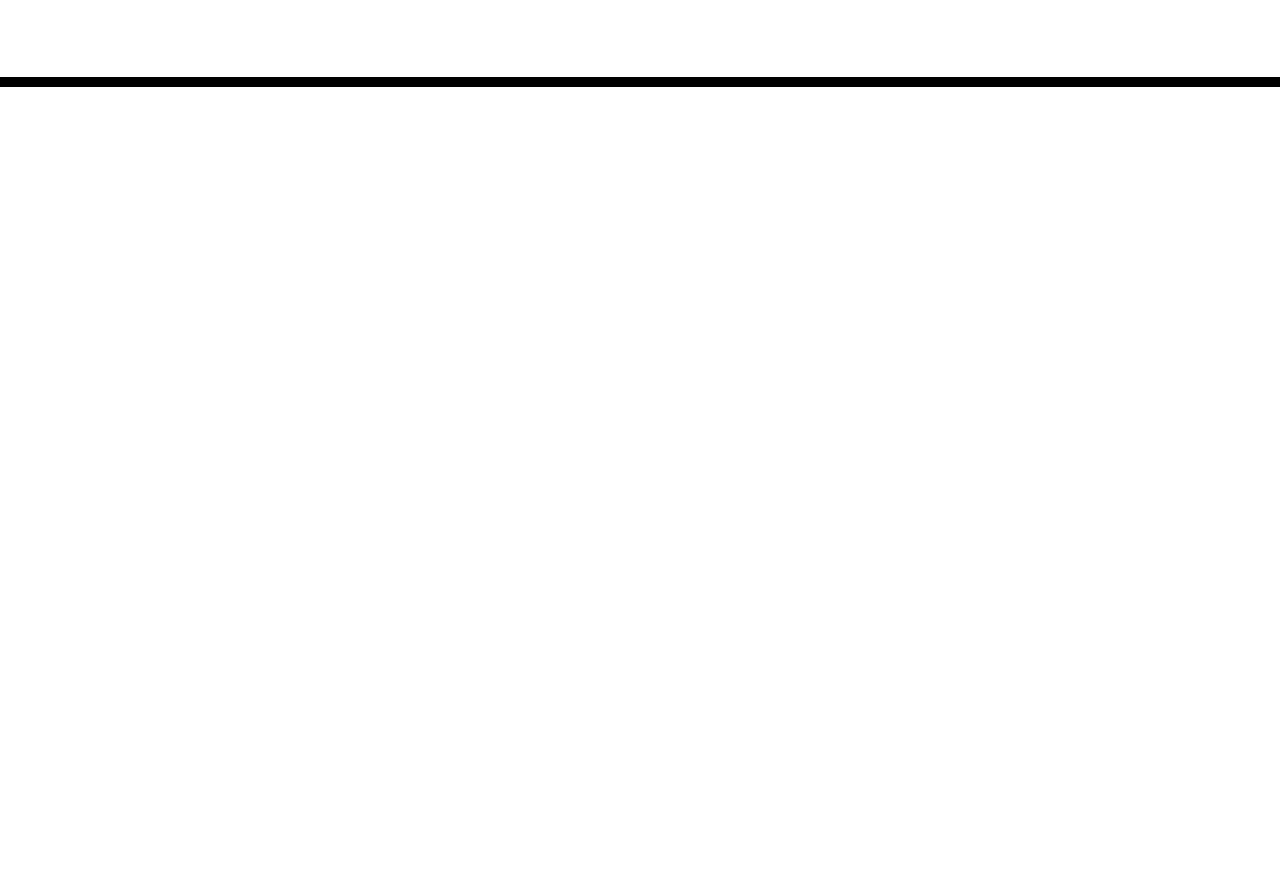
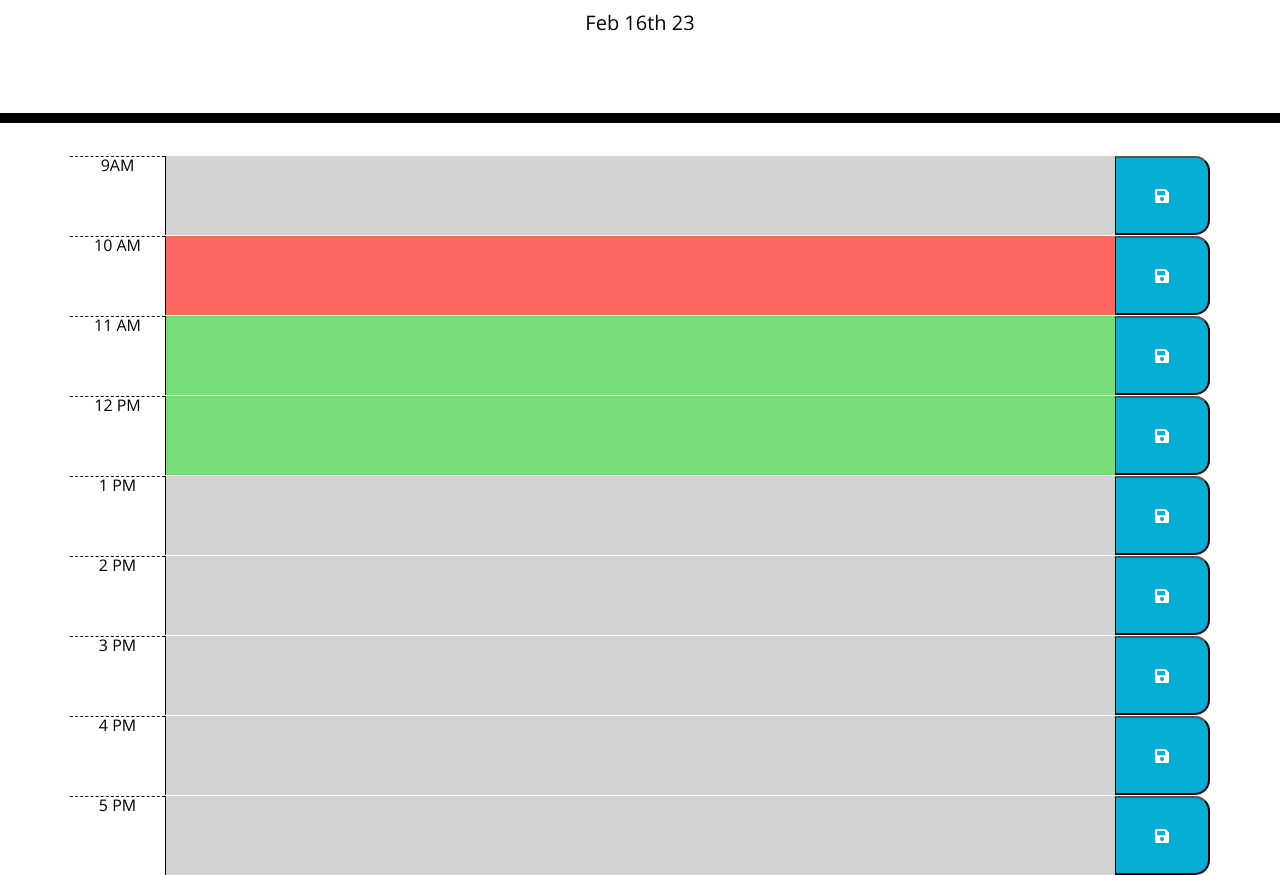
Before and after one commit to RonaldMartinez00/Scheduler, a website: page index.html in a window 1280 px wide. Shown: the part 181-1056 px from the top of the page. Before the commit the page ends 800 px from the top, so only its background shows below. Drawn offline with nearby package versions, Linux system fonts and the light colour scheme.

Commit message:
switched code from my other repo and made readme

```diff
--- a/index.html
+++ b/index.html
@@ -29,16 +29,69 @@
       <p id="currentDay" class="lead"></p>
     </header>
     <div class="container">
-        <p></p>
+      <p id="currentHour"></p>
+      <!-- Timeblocks go here -->
+      <div class="row time-block">
+        <div class="col-2 col-lg-1 hour">9AM</div>
+        <textarea class="col-8 col-lg-10 data" id="data-9"></textarea>
+        <button class="col-2 col-lg saveBtn d-flex justify-content-center align-items-center"><i class="fas fa-save"></i></button>
+      </div>
 
+      <div class="row time-block">
+        <div class="col-2 col-lg-1 hour">10 AM</div>
+        <textarea class="col-8 col-lg-10 data" id="data-10"></textarea>
+        <button class="col-2 col-lg-1 saveBtn d-flex justify-content-center align-items-center"><i class="fas fa-save"></i></button>
+      </div>
 
-      <!-- Timeblocks go here -->
+      <div class="row time-block">
+        <div class="col-2 col-lg-1 hour">11 AM</div>
+        <textarea class="col-8 col-lg-10 data" id="data-11"></textarea>
+        <button class="col-2 col-lg-1 saveBtn d-flex justify-content-center align-items-center"><i class="fas fa-save"></i></button>
+      </div>
+
+      <div class="row time-block">
+        <div class="col-2 col-lg-1 hour">12 PM</div>
+        <textarea class="col-8 col-lg-10 data" id="data-12"></textarea>
+        <button class="col-2 col-lg-1 saveBtn d-flex justify-content-center align-items-center"><i class="fas fa-save"></i></button>
+      </div>
+
+      <div class="row time-block">
+        <div class="col-2 col-lg-1 hour">1 PM</div>
+        <textarea class="col-8 col-lg-10 data" id="data-13"></textarea>
+        <button class="col-2 col-lg-1 saveBtn d-flex justify-content-center align-items-center"><i class="fas fa-save"></i></button>
+      </div>
+
+      <div class="row time-block">
+        <div class="col-2 col-lg-1 hour">2 PM</div>
+        <textarea class="col-8 col-lg-10 data" id="data-14"></textarea>
+        <button class="col-2 col-lg-1 saveBtn d-flex justify-content-center align-items-center"><i class="fas fa-save"></i></button>
+      </div>
+
+      <div class="row time-block">
+        <div class="col-2 col-lg-1 hour">3 PM</div>
+        <textarea class="col-8 col-lg-10 data" id="data-15"></textarea>
+        <button class="col-2 col-lg-1 saveBtn d-flex justify-content-center align-items-center"><i class="fas fa-save"></i></button>
+      </div>
+
+      <div class="row time-block">
+        <div class="col-2 col-lg-1 hour">4 PM</div>
+        <textarea class="col-8 col-lg-10 data" id="data-16"></textarea>
+        <button class="col-2 col-lg-1 saveBtn d-flex justify-content-center align-items-center"><i class="fas fa-save"></i></button>
+      </div>
+
+      <div class="row time-block">
+        <div class="col-2 col-lg-1 hour">5 PM</div>
+        <textarea class="col-8 col-lg-10 data" id="data-17"></textarea>
+        <button class="col-2 col-lg-1 saveBtn d-flex justify-content-center align-items-center"><i class="fas fa-save"></i></button>
+      </div>
+    </div>
+
 
 
     </div>
 
     <script src="https://code.jquery.com/jquery-3.4.1.min.js"></script>
     <script src="https://cdnjs.cloudflare.com/ajax/libs/moment.js/2.24.0/moment.min.js"></script>
-    <script src="https://cdn.jsdelivr.net/npm/dayjs@1/dayjs.min.js"></script>
+    <script src="/script.js"></script>
   </body>
 </html>
--- a/script.js
+++ b/script.js
@@ -1,11 +1,11 @@
 var date = document.getElementById('currentDay').textContent = moment().format("MMM Do YY");
-var currentHour = document.getElementById('currentHour').textContent = moment().format('LT');
+var currentHour = moment().format('H'); // use 24-hour time format for current hour
 var timeBlocks = document.querySelectorAll(".time-block");
 timeBlocks.forEach(function(timeBlock) {
   var hour = parseInt(timeBlock.querySelector(".hour").textContent);
   if (hour < currentHour) {
     timeBlock.classList.add("past");
-  } else if (hour === currentHour) {
+  } else if (hour == currentHour) { // use double equals to compare numbers as strings
     timeBlock.classList.add("present");
   } else {
     timeBlock.classList.add("future");
@@ -21,6 +21,7 @@
     localStorage.setItem(key, value);
   });
 });
+
 for (var i = 9; i <= 17; i++) {
   var key = "data-" + i;
   var value = localStorage.getItem(key);
```
Also changed, not shown: README.md (added), assets/ss1.png (added), assets/ss2.png (added), assets/ss3.png (added). Lines whose indentation alone changed are shown as unchanged.
